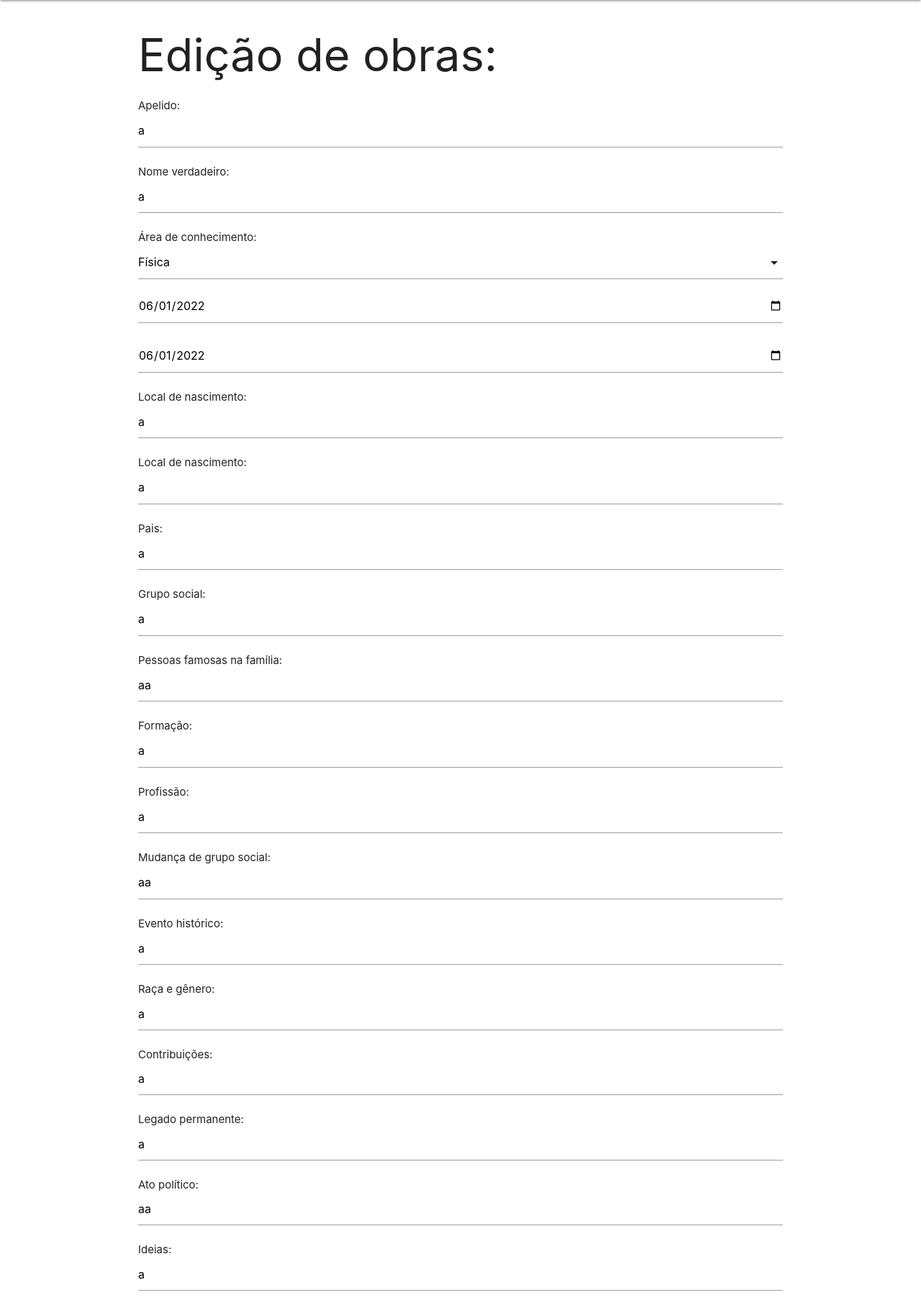
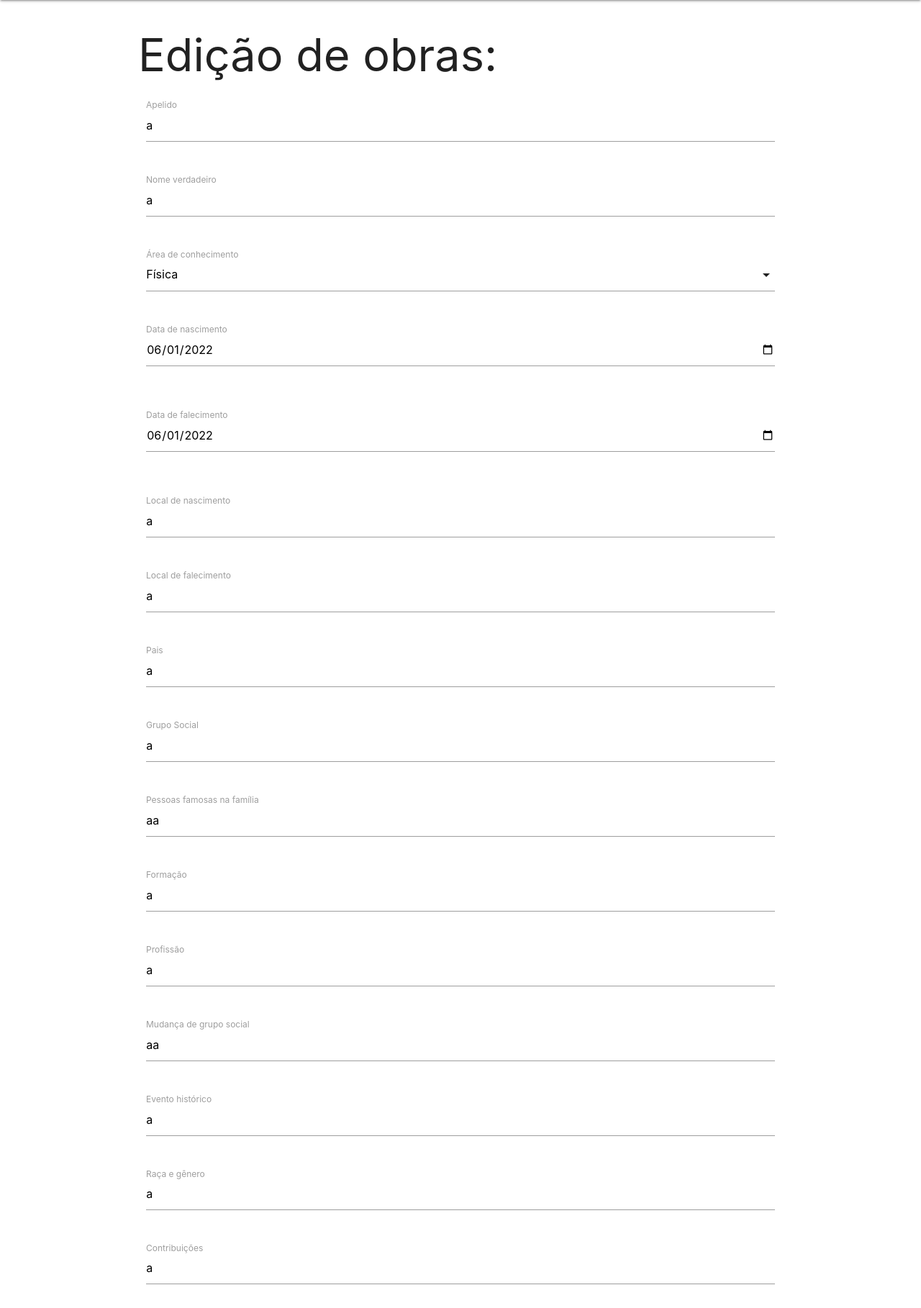
Before and after one commit to Frn-sz/PPI, a PHP site: page /editar.php?id=2 in a window 1280 px wide. Shown: the part 64-1882 px from the top of the page at 72% size. Run offline with PHP 8.4, Linux system fonts and the light colour scheme; data comes from the database, SQL or seed files in the repository.

Commit message:
a
arrumei o editar

```diff
--- a/crud/editar.php
+++ b/crud/editar.php
@@ -10,41 +10,197 @@
 
     <?php require_once "../cabecalho.php" ?>
 
+    <style type="text/css">
+
+/* label focus color */
+.input-field input[type=text]:focus + label {
+  color: #4e342e !important;
+}
+/* label underline focus color */
+.input-field input[type=text]:focus {
+  border-bottom: 1px solid #4e342e !important;
+  box-shadow: 0 1px 0 0 #4e342e !important;
+}
+/* label focus color */
+.input-field input[type=date]:focus + label {
+  color: #4e342e !important;
+}
+/* label underline focus color */
+.input-field input[type=date]:focus {
+  border-bottom: 1px solid #4e342e !important;
+  box-shadow: 0 1px 0 0 #4e342e !important;
+}
+/* label focus color */
+.input-field textarea:focus + label {
+  color: #4e342e !important;
+}
+/* label underline focus color */
+.input-field textarea:focus {
+  border-bottom: 1px solid #4e342e !important;
+  box-shadow: 0 1px 0 0 #4e342e !important;
+}
+
+</style>
+
 <body>
     <main class= "container">
         <h1> Edição de obras:</h1>
+
         <form action = "edita.php" method = "post" enctype="multipart/form-data">
-        <p>Apelido: <input type = "text" name="apelido" value = <?= $info['apelido']?>></p>
-        <p>Nome verdadeiro: <input type = "text" name="nome" value = <?= $info['nome']?>></p>
-        <p>Área de conhecimento:
 
-        <select name = "areac">
+        <div class="row">
+                <div class="input-field col s12">
+                    <input id="apelido" type="text" name="apelido" value = <?= $info['apelido']?>>
+                    <label for="apelido">Apelido</label>
+                </div>
+            </div>
+
+            <div class="row">
+                <div class="input-field col s12">
+                    <input id="nome" type="text" name="nome" value = <?= $info['nome']?>>
+                    <label for="nome">Nome verdadeiro</label>
+                </div>
+            </div>
+
+            <div class="row">
+                <div class="input-field col s12">
+            <select id = "select" name = "areac">
 
             <option value = "Física">Física</option>
             <option value = "Sociologia">Sociologia</option>
             <option value = "História">História</option>
 
-        </select></p>
+            </select>
+            <label for = "select">Área de conhecimento</label>
+            </div>
+            </div>
 
+            <div class="row">
+                <div class="input-field col s12">
+                    <input id= "dataNasc" placeholder="" type = "date" name="dataNasc" value = <?= $info['dataNas']?>></p>
+                    <label for="dataNasc">Data de nascimento</label>
+                </div>
+            </div>
 
-        <input id= "dataNasc" type = "date" name="dataNasc" value = <?= $info['dataNas']?>></p>
-        <input id= "dataFal" type = "date" name="dataFal" value = <?= $info['dataFal']?>></p>
-        <p>Local de nascimento: <input type = "text" name="localNas" value = <?= $info['localNas']?>></p>
-        <p>Local de nascimento: <input type = "text" name="localFal" value = <?= $info['localFal']?>></p>
-        <p>Pais: <input type = "text" name="pais" value = <?= $info['pais']?>></p>
-        <p>Grupo social: <input type = "text" name="gpSocial" value = <?= $info['gpSocial']?>></p>
-        <p>Pessoas famosas na família: <input type = "text" name="pesFamosa" value = <?= $info['pesFamosa']?>></p>
-        <p>Formação: <input type = "text" name="formacao" value = <?= $info['formacao']?>></p>
-        <p>Profissão: <input type = "text" name="profissao" value = <?= $info['profissao']?>></p>
-        <p>Mudança de grupo social: <input type = "text" name="mudancaGp" value = <?= $info['mudancaGp']?>></p>
-        <p>Evento histórico:  <input type = "text" name="eventoHist" value = <?= $info['eventoHist']?>></p>
-        <p>Raça e gênero: <textarea class = "materialize-textarea" name="racaGen" ><?= $info['racaGen']?></textarea></p>
-        <p>Contribuições: <textarea class = "materialize-textarea"  name="contribuicao"  ><?= $info['contribuicao']?></textarea></p>
-        <p>Legado permanente: <textarea class = "materialize-textarea"  name="legadoPerm"><?= $info['legadoPerm']?></textarea></p>
-        <p>Ato político: <textarea  class = "materialize-textarea" name="atoPoli"  ><?= $info['atoPoli']?></textarea></p>
-        <p>Ideias: <textarea  class = "materialize-textarea"  name="ideias"><?= $info['ideias']?></textarea></p>
-        <p>Frases marcantes: <input type = "text" name="frase" value = <?= $info['apelido']?>></p>
-        <p>Referências: <textarea class = "materialize-textarea"  name="referencias"> <?= $info['referencias']?></textarea></p>
+            <div class="row">
+                 <div class="input-field col s12">
+                    <input id= "dataFal" placeholder="" type = "date" name="dataFal" value = <?= $info['dataFal']?>></p>
+                    <label for="dataFal">Data de falecimento</label>
+                </div>
+            </div>
+
+            <div class="row">
+                <div class="input-field col s12">
+                    <input id="localNas" type="text" name="localNas" value = <?= $info['localNas']?>>
+                    <label for="localNas">Local de nascimento</label>
+                </div>
+            </div>
+
+            <div class="row">
+                <div class="input-field col s12">
+                    <input id="localFal" type="text" name="localFal" value = <?= $info['localFal']?>>
+                    <label for="localFal">Local de falecimento</label>
+                </div>
+            </div>
+
+            <div class="row">
+                <div class="input-field col s12">
+                    <input id="pais" type="text" name="pais" value = <?= $info['pais']?>>
+                    <label for="pais">Pais</label>
+                </div>
+            </div>
+
+            <div class="row">
+                <div class="input-field col s12">
+                    <input id="gpSocial" type="text" name="gpSocial" value = <?= $info['gpSocial']?>>
+                    <label for="gpSocial">Grupo Social</label>
+                </div>
+            </div>
+
+            <div class="row">
+                <div class="input-field col s12">
+                    <input id="pesFamosa" type="text" name="pesFamosa" value = <?= $info['pesFamosa']?>>
+                    <label for="pesFamosa">Pessoas famosas na família</label>
+                </div>
+            </div>
+
+            <div class="row">
+                <div class="input-field col s12">
+                    <input id="formacao" type="text" name="formacao" value = <?= $info['formacao']?>>
+                    <label for="formacao">Formação</label>
+                </div>
+            </div>
+
+            <div class="row">
+                <div class="input-field col s12">
+                    <input id="profissao" type="text" name="profissao" value = <?= $info['profissao']?>>
+                    <label for="profissao">Profissão</label>
+                </div>
+            </div>
+
+            <div class="row">
+                <div class="input-field col s12">
+                    <input id="mudancagp" type="text" name="mudancagp" value = <?= $info['mudancaGp']?>>
+                    <label for="mudancagp">Mudança de grupo social</label>
+                </div>
+            </div>
+
+            <div class="row">
+                <div class="input-field col s12">
+                    <input id="eventoHist" type="text" name="eventoHist" value = <?= $info['eventoHist']?>>
+                    <label for="eventoHist">Evento histórico</label>
+                </div>
+            </div>
+
+            <div class="row">
+                <div class="input-field col s12">
+                    <textarea id="racagen" class = "materialize-textarea" name="racagen"><?= $info['racaGen']?></textarea>
+                    <label for="racagen">Raça e gênero</label>
+                </div>
+            </div>
+
+            <div class="row">
+                <div class="input-field col s12">
+                    <textarea class="materialize-textarea" id="contribuicao" type="text" name="contribuicao"><?= $info['contribuicao']?></textarea>
+                    <label for="contribuicao">Contribuições</label>
+                </div>
+            </div>
+
+            <div class="row">
+                <div class="input-field col s12">
+                    <textarea class="materialize-textarea" id="legadoPerm" type="text" name="legadoPerm"><?= $info['legadoPerm']?></textarea>
+                    <label for="legadoPerm">Legado permanente</label>
+                </div>
+            </div>
+
+            <div class="row">
+                <div class="input-field col s12">
+                    <textarea class="materialize-textarea" id="atoPoli" type="text" name="atoPoli"><?= $info['atoPoli']?></textarea>
+                    <label for="atoPoli">Ato político</label>
+                </div>
+            </div>
+
+            <div class="row">
+                <div class="input-field col s12">
+                    <textarea class="materialize-textarea" id="ideias" type="text" name="ideias"><?= $info['ideias']?></textarea>
+                    <label for="ideias">Ideias</label>
+                </div>
+            </div>
+
+            <div class="row">
+                <div class="input-field col s12">
+                    <input id="frase" type="text" name="frase" value = <?= $info['apelido']?>>
+                    <label for="frase">Frases marcantes</label>
+                </div>
+            </div>
+
+            <div class="row">
+                <div class="input-field col s12">
+                    <textarea class="materialize-textarea" id="referencias" type="text" name="referencias"><?= $info['referencias']?></textarea>
+                    <label for="referencias">Referências</label>
+                </div>
+            </div>
+
         <div class="file-field input-field">
       <div class="btn brown darken-4">
         <span><i class = "material-icons">add_a_photo</i></span>
```
